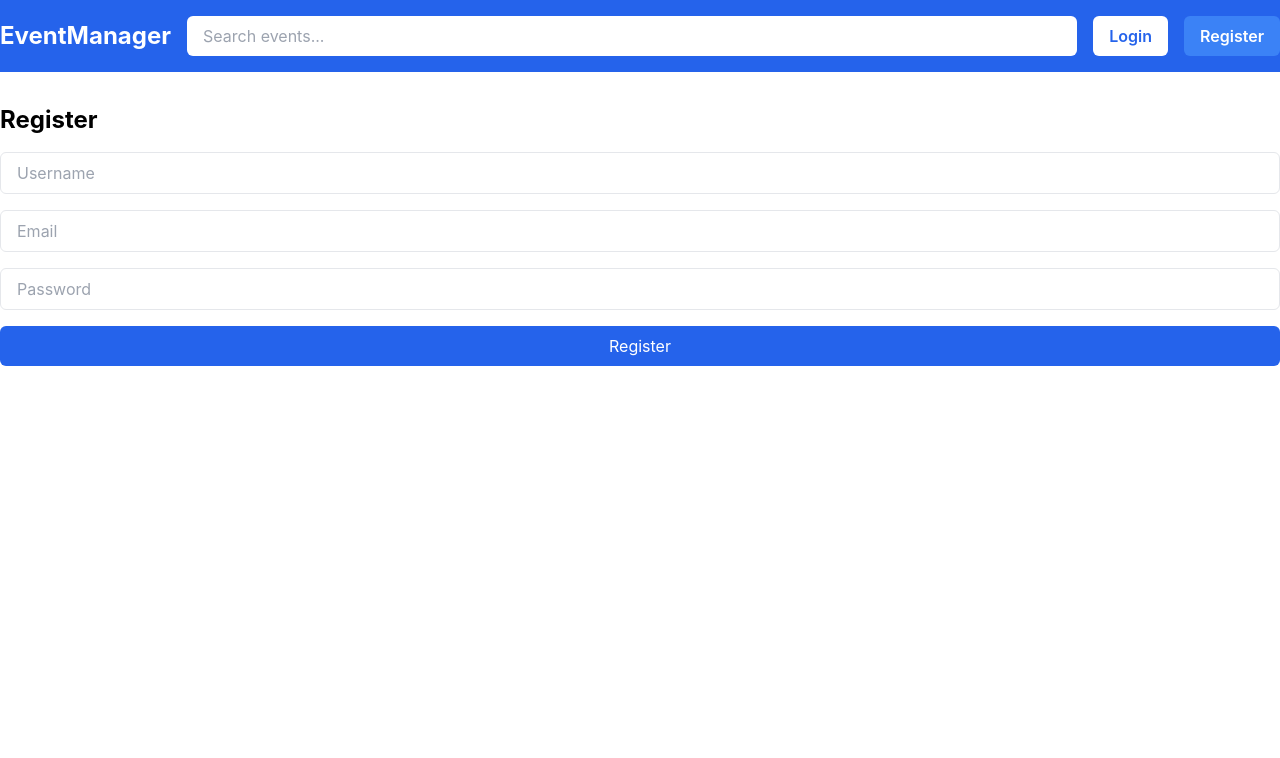
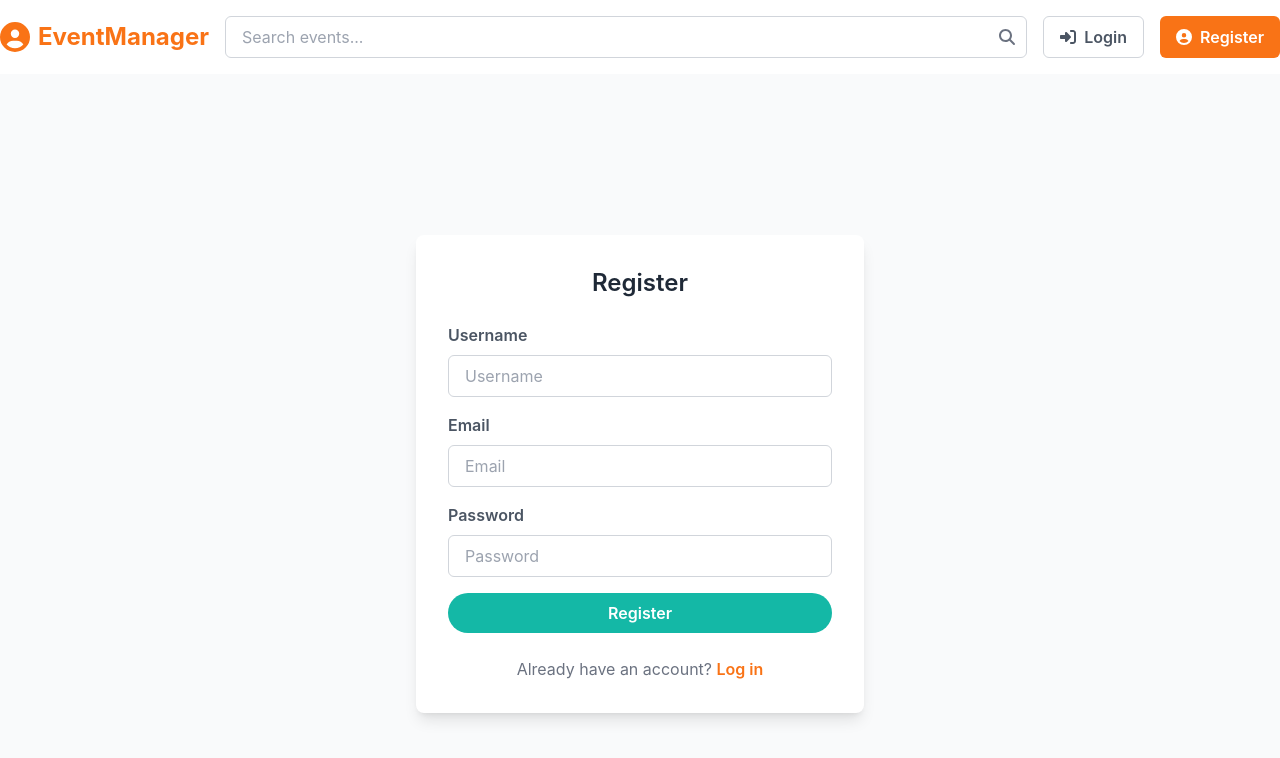
Before and after one commit to Kashyap297/swiftrut-task-4, a React (Create React App) app in the folder frontend/: page /register in a window 1280 px wide. Shown: the top 758 px of the page. Built offline with nearby package versions, Linux system fonts and the light colour scheme.

Commit message:
login register done with api

```diff
--- a/frontend/package.json
+++ b/frontend/package.json
@@ -3,6 +3,9 @@
   "version": "0.1.0",
   "private": true,
   "dependencies": {
+    "@fortawesome/fontawesome-svg-core": "^6.6.0",
+    "@fortawesome/free-solid-svg-icons": "^6.6.0",
+    "@fortawesome/react-fontawesome": "^0.2.2",
     "@testing-library/jest-dom": "^5.17.0",
     "@testing-library/react": "^13.4.0",
     "@testing-library/user-event": "^13.5.0",
--- a/frontend/src/components/EventCard.jsx
+++ b/frontend/src/components/EventCard.jsx
@@ -2,11 +2,11 @@ import React from "react";
 
 const EventCard = ({ title, date, location }) => {
   return (
-    <div className="bg-white shadow-md p-4 rounded-lg">
-      <h2 className="text-xl font-semibold">{title}</h2>
-      <p>Date: {date}</p>
-      <p>Location: {location}</p>
-      <button className="bg-blue-600 text-white px-4 py-2 mt-4 rounded-md">
+    <div className="bg-white shadow-md p-4 rounded-lg hover:shadow-lg transition-shadow duration-300 ease-in-out">
+      <h2 className="text-lg font-semibold text-gray-800">{title}</h2>
+      <p className="text-gray-600">Date: {date}</p>
+      <p className="text-gray-600">Location: {location}</p>
+      <button className="bg-orange-500 text-white px-4 py-2 mt-4 rounded-md hover:bg-orange-600">
         View Event
       </button>
     </div>
--- a/frontend/src/components/Header.jsx
+++ b/frontend/src/components/Header.jsx
@@ -1,21 +1,35 @@
 import React from "react";
 import { Link } from "react-router-dom";
+import { FontAwesomeIcon } from "@fortawesome/react-fontawesome";
+import {
+  faSearch,
+  faUserCircle,
+  faSignInAlt,
+} from "@fortawesome/free-solid-svg-icons";
 
 const Header = () => {
   return (
-    <header className="bg-blue-600 text-white py-4">
+    <header className="bg-white shadow py-4">
       <div className="container mx-auto flex justify-between items-center">
         {/* Logo */}
-        <Link to="/" className="text-2xl font-bold">
-          EventManager
+        <Link
+          to="/"
+          className="text-2xl font-bold text-orange-500 flex items-center space-x-2"
+        >
+          <FontAwesomeIcon icon={faUserCircle} className="text-3xl" />
+          <span>EventManager</span>
         </Link>
 
         {/* Search Bar */}
-        <div className="flex-1 mx-4">
+        <div className="flex-1 mx-4 relative">
           <input
             type="text"
             placeholder="Search events..."
-            className="w-full px-4 py-2 rounded-md text-gray-700"
+            className="w-full px-4 py-2 border border-gray-300 rounded-md focus:outline-none focus:ring-2 focus:ring-orange-500"
+          />
+          <FontAwesomeIcon
+            icon={faSearch}
+            className="absolute right-3 top-1/2 transform -translate-y-1/2 text-gray-500"
           />
         </div>
 
@@ -23,14 +37,16 @@ const Header = () => {
         <div className="flex space-x-4">
           <Link
             to="/login"
-            className="bg-white text-blue-600 px-4 py-2 rounded-md font-semibold"
+            className="flex items-center bg-transparent text-gray-600 hover:text-orange-500 border border-gray-300 px-4 py-2 rounded-md font-semibold"
           >
+            <FontAwesomeIcon icon={faSignInAlt} className="mr-2" />
             Login
           </Link>
           <Link
             to="/register"
-            className="bg-blue-500 text-white px-4 py-2 rounded-md font-semibold"
+            className="flex items-center bg-orange-500 text-white px-4 py-2 rounded-md font-semibold hover:bg-orange-600"
           >
+            <FontAwesomeIcon icon={faUserCircle} className="mr-2" />
             Register
           </Link>
         </div>
--- a/frontend/src/pages/HomePage.jsx
+++ b/frontend/src/pages/HomePage.jsx
@@ -11,8 +11,8 @@ const HomePage = () => {
 
   return (
     <div className="container mx-auto mt-8">
-      <h1 className="text-3xl font-bold mb-4">Upcoming Events</h1>
-      <div className="grid grid-cols-1 md:grid-cols-3 gap-4">
+      <h1 className="text-3xl font-bold mb-8 text-gray-800">Upcoming Events</h1>
+      <div className="grid grid-cols-1 md:grid-cols-2 lg:grid-cols-3 gap-6">
         {events.map((event, index) => (
           <EventCard
             key={index}
--- a/frontend/src/pages/Login.jsx
+++ b/frontend/src/pages/Login.jsx
@@ -20,31 +20,83 @@ const Login = () => {
   };
 
   return (
-    <div className="container mx-auto mt-8">
-      <h1 className="text-2xl font-bold mb-4">Login</h1>
-      {errorMessage && <p className="text-red-500">{errorMessage}</p>}
+    <div className="flex justify-center items-center h-screen bg-gray-50">
+      <div className="bg-white p-8 shadow-lg rounded-lg max-w-md w-full">
+        {/* Title */}
+        <h1 className="text-center text-2xl font-semibold text-gray-800 mb-6">
+          Log in
+        </h1>
+
+        {/* Error Message */}
+        {errorMessage && (
+          <p className="text-red-500 text-center mb-4">{errorMessage}</p>
+        )}
+
+        {/* Login Form */}
         <form onSubmit={handleSubmit}>
+          <div className="mb-4">
+            <label
+              htmlFor="email"
+              className="block text-gray-600 font-semibold mb-2"
+            >
+              Email
+            </label>
             <input
+              id="email"
               type="email"
               placeholder="Email"
-          className="w-full mb-4 px-4 py-2 border rounded-md"
+              className="w-full px-4 py-2 border border-gray-300 rounded-md focus:outline-none focus:ring-2 focus:ring-orange-500"
               value={email}
               onChange={(e) => setEmail(e.target.value)}
             />
+          </div>
+
+          <div className="mb-4">
+            <label
+              htmlFor="password"
+              className="block text-gray-600 font-semibold mb-2"
+            >
+              Password
+            </label>
             <input
+              id="password"
               type="password"
               placeholder="Password"
-          className="w-full mb-4 px-4 py-2 border rounded-md"
+              className="w-full px-4 py-2 border border-gray-300 rounded-md focus:outline-none focus:ring-2 focus:ring-orange-500"
               value={password}
               onChange={(e) => setPassword(e.target.value)}
             />
+          </div>
+
+          {/* Keep signed in & forgot password */}
+          <div className="flex items-center justify-center mb-6">
+            <a href="#" className="text-orange-500 hover:underline text-sm">
+              Forgot password?
+            </a>
+          </div>
+
+          {/* Submit Button */}
           <button
             type="submit"
-          className="bg-blue-600 text-white px-4 py-2 rounded-md w-full"
+            className="w-full bg-teal-500 text-white px-4 py-2 rounded-full font-semibold hover:bg-teal-600"
           >
-          Login
+            Log in
           </button>
         </form>
+
+        {/* Divider */}
+        <div className="flex items-center justify-center my-4">
+          <span className="text-gray-400">or</span>
+        </div>
+
+        {/* Sign Up Link */}
+        <div className="text-center mt-6">
+          <span className="text-gray-500">Not a member yet?</span>{" "}
+          <a href="#" className="text-orange-500 font-semibold hover:underline">
+            Sign up
+          </a>
+        </div>
+      </div>
     </div>
   );
 };
--- a/frontend/src/pages/Register.jsx
+++ b/frontend/src/pages/Register.jsx
@@ -21,38 +21,88 @@ const Register = () => {
   };
 
   return (
-    <div className="container mx-auto mt-8">
-      <h1 className="text-2xl font-bold mb-4">Register</h1>
-      {errorMessage && <p className="text-red-500">{errorMessage}</p>}
+    <div className="flex justify-center items-center h-screen bg-gray-50">
+      <div className="bg-white p-8 shadow-lg rounded-lg max-w-md w-full">
+        {/* Title */}
+        <h1 className="text-center text-2xl font-semibold text-gray-800 mb-6">
+          Register
+        </h1>
+
+        {/* Error Message */}
+        {errorMessage && (
+          <p className="text-red-500 text-center mb-4">{errorMessage}</p>
+        )}
+
+        {/* Registration Form */}
         <form onSubmit={handleSubmit}>
+          <div className="mb-4">
+            <label
+              htmlFor="username"
+              className="block text-gray-600 font-semibold mb-2"
+            >
+              Username
+            </label>
             <input
+              id="username"
               type="text"
               placeholder="Username"
-          className="w-full mb-4 px-4 py-2 border rounded-md"
+              className="w-full px-4 py-2 border border-gray-300 rounded-md focus:outline-none focus:ring-2 focus:ring-orange-500"
               value={username}
               onChange={(e) => setUsername(e.target.value)}
             />
+          </div>
+
+          <div className="mb-4">
+            <label
+              htmlFor="email"
+              className="block text-gray-600 font-semibold mb-2"
+            >
+              Email
+            </label>
             <input
+              id="email"
               type="email"
               placeholder="Email"
-          className="w-full mb-4 px-4 py-2 border rounded-md"
+              className="w-full px-4 py-2 border border-gray-300 rounded-md focus:outline-none focus:ring-2 focus:ring-orange-500"
               value={email}
               onChange={(e) => setEmail(e.target.value)}
             />
+          </div>
+
+          <div className="mb-4">
+            <label
+              htmlFor="password"
+              className="block text-gray-600 font-semibold mb-2"
+            >
+              Password
+            </label>
             <input
+              id="password"
               type="password"
               placeholder="Password"
-          className="w-full mb-4 px-4 py-2 border rounded-md"
+              className="w-full px-4 py-2 border border-gray-300 rounded-md focus:outline-none focus:ring-2 focus:ring-orange-500"
               value={password}
               onChange={(e) => setPassword(e.target.value)}
             />
+          </div>
+
+          {/* Submit Button */}
           <button
             type="submit"
-          className="bg-blue-600 text-white px-4 py-2 rounded-md w-full"
+            className="w-full bg-teal-500 text-white px-4 py-2 rounded-full font-semibold hover:bg-teal-600"
           >
             Register
           </button>
         </form>
+
+        {/* Sign In Link */}
+        <div className="text-center mt-6">
+          <span className="text-gray-500">Already have an account?</span>{" "}
+          <a href="#" className="text-orange-500 font-semibold hover:underline">
+            Log in
+          </a>
+        </div>
+      </div>
     </div>
   );
 };
```
Also changed, not shown: 1 other file (tests, documents, lock files or other folders). Lines whose indentation alone changed are shown as unchanged.
